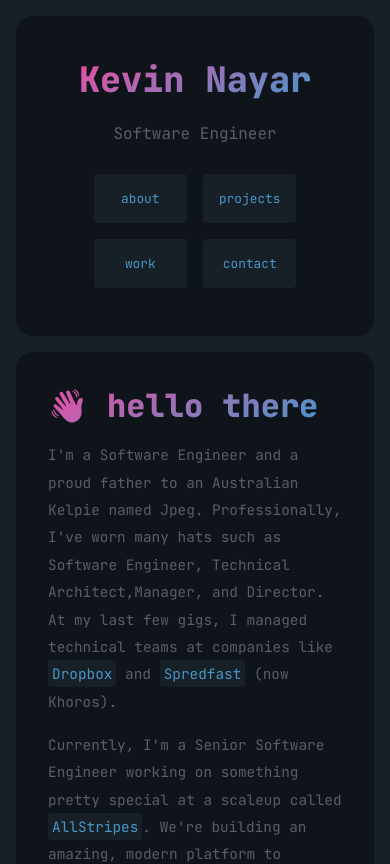
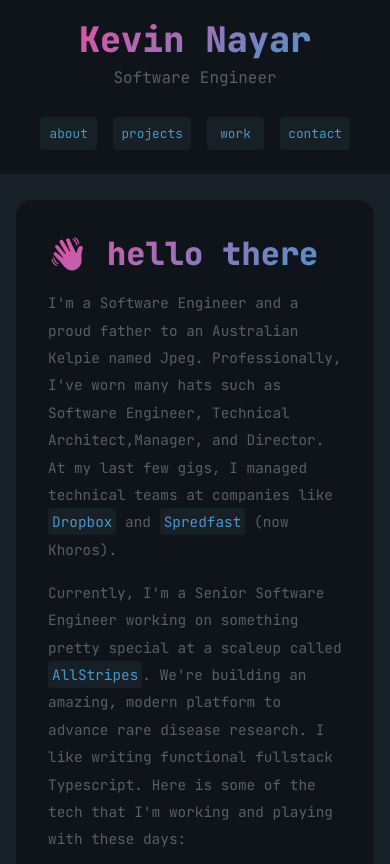
Before and after one commit to kevinnayar/kevinnayardotcom, a Next.js app: page / in a window 390 px wide. Shown: the top 864 px of the page. Built offline with nearby package versions, Linux system fonts and the light colour scheme.

Commit message:
mobile css updates

```diff
--- a/styles/global.scss
+++ b/styles/global.scss
@@ -533,26 +533,41 @@ a {
 
 @media only screen and (max-width: 1024px) {
   .header {
-    position: relative;
-    width: calc(100% - var(--pad-lg) - var(--pad-lg));
-    padding: var(--pad-md);
-    height: 24rem;
-    left: auto;
-    top: auto;
-    margin: var(--pad-lg);
+    padding: var(--pad-sm) var(--pad-md);
+    left: 0;
+    top: 0;
+    margin: 0;
+    height: auto;
+    width: 100%;
+    border-radius: 0;
+    z-index: 1000;
+
+    &__image {
+      display: none;
+    }
 
     &__title {
-      margin: var(--pad-sm) auto;
+      margin: 0 auto;
+      font-size: 3.5rem;
     }
 
     &__content {
       margin: 0 auto;
     }
+
+    .nav {
+      grid-template-columns: 1fr 1fr 1fr 1fr;
+      margin: var(--pad-sm) auto 0;
+
+      &__item {
+        padding: var(--pad-xs);
+      }
+    }
   }
 
   .content {
     width: calc(100% - var(--pad-lg) - var(--pad-lg));
-    margin: var(--pad-lg);
+    margin: 260px var(--pad-lg) var(--pad-lg);
   }
 
   .section__title {
@@ -562,17 +577,8 @@ a {
 
 @media only screen and (max-width: 600px) {
   .header {
-    margin: var(--pad-sm);
-    width: calc(100% - var(--pad-sm) - var(--pad-sm));
-    height: 20rem;
-    border-radius: var(--pad-sm);
-
     &__title {
       font-size: 2.2rem;
-    }
-
-    &__image {
-      display: none;
     }
   }
 
@@ -587,7 +593,7 @@ a {
 
   .content {
     width: calc(100% - var(--pad-md));
-    margin: var(--pad-sm);
+    margin: 200px var(--pad-sm) var(--pad-sm);
   }
 
   .section {
```
